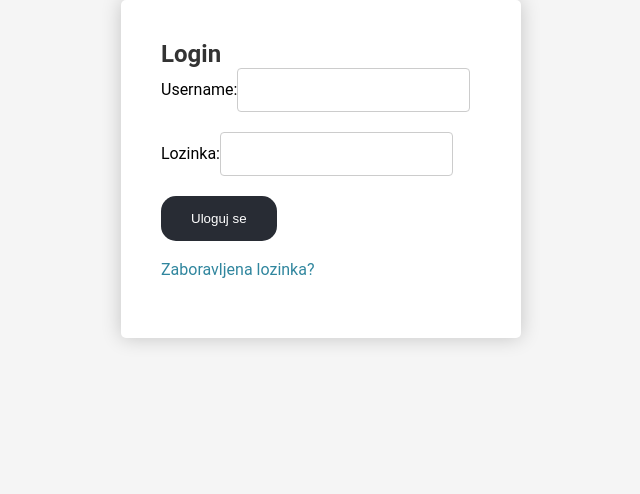
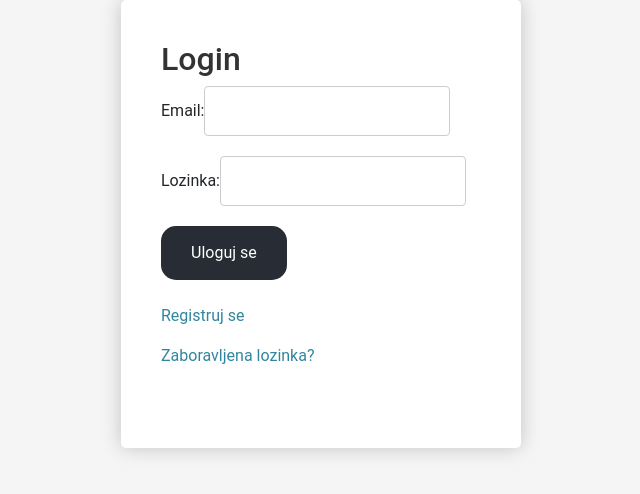
Before and after one commit to elab-development/internet-tehnologije-projekat-interaktivnikalendar_2023_1077, a React (Create React App) app in the folder reactapp/: page / in a window 1280 px wide. Shown: the top 494 px of the page, without its empty margins (319-959 px from the left). Built offline with nearby package versions, Linux system fonts and the light colour scheme.

Commit message:
Registration

```diff
--- a/reactapp/package.json
+++ b/reactapp/package.json
@@ -6,6 +6,7 @@
     "@testing-library/jest-dom": "^5.17.0",
     "@testing-library/react": "^13.4.0",
     "@testing-library/user-event": "^13.5.0",
+    "axios": "^1.6.7",
     "react": "^18.2.0",
     "react-dom": "^18.2.0",
     "react-icons": "^5.0.1",
--- a/reactapp/public/index.html
+++ b/reactapp/public/index.html
@@ -24,11 +24,13 @@
       work correctly both with client-side routing and a non-root public URL.
       Learn how to configure a non-root public URL by running `npm run build`.
     -->
+    <link href="https://cdn.jsdelivr.net/npm/bootstrap@5.0.2/dist/css/bootstrap.min.css" rel="stylesheet" integrity="sha384-EVSTQN3/azprG1Anm3QDgpJLIm9Nao0Yz1ztcQTwFspd3yD65VohhpuuCOmLASjC" crossorigin="anonymous">
     <title>React App</title>
   </head>
   <body>
     <noscript>You need to enable JavaScript to run this app.</noscript>
     <div id="root"></div>
 
+    <script src="https://cdn.jsdelivr.net/npm/bootstrap@5.0.2/dist/js/bootstrap.bundle.min.js" integrity="sha384-MrcW6ZMFYlzcLA8Nl+NtUVF0sA7MsXsP1UyJoMp4YLEuNSfAP+JcXn/tWtIaxVXM" crossorigin="anonymous"></script>
   </body>
 </html>
--- a/reactapp/src/components/Login.jsx
+++ b/reactapp/src/components/Login.jsx
@@ -1,43 +1,55 @@
 import React, { useState } from 'react';
 import ForgotPassword from './ForgotPassword';
+import axios from 'axios';
+import Register from './Register';
 
 const Login = ({ onLogin }) => {
-  const [username, setUsername] = useState('');
-  const [password, setPassword] = useState('');
+  const [email, setEmail] = useState("");
+  const [password, setPassword] = useState("");
   const [showForgotPassword, setShowForgotPassword] = useState(false);
+  const [showRegistration, setShowRegistration] = useState(false);
 
   const handleLogin = () => {
-    console.log('Logging in as:', username);
-
-    if (onLogin) {
-      onLogin(username);
-    }
-
-    setShowForgotPassword(true);
+    axios.post("http://127.0.0.1:8000/api/login", { email, password })
+      .then((res) => {
+        console.log(res.data);
+        if (onLogin) {
+          onLogin(res.data.User);
+        }
+        setShowForgotPassword(true);
+      })
+      .catch((error) => {
+        console.log("Greska pri logovanju:", error.response.data);
+      });
   };
 
   const handleForgotPassword = () => {
     setShowForgotPassword(true);
   };
 
+  const handleRegistration = () => {
+    setShowRegistration(true);
+  };
   return (
     <div className='login-container'>
       <h2>Login</h2>
-      <form >
+      <form>
         <label>
-          Username:
-          <input className='login-input' value={username} onChange={(e) => setUsername(e.target.value)} />
+          Email:
+          <input className='login-input' value={email} onChange={(e) => setEmail(e.target.value)} />
         </label>
         <br />
         <label>
           Lozinka:
-          <input className='login-input' value={password} onChange={(e) => setPassword(e.target.value)} />
+          <input className='login-input' type="password" value={password} onChange={(e) => setPassword(e.target.value)} />
         </label>
         <br />
         <button className='login-button' onClick={handleLogin}>Uloguj se</button>
         <br /><br />
+        <p onClick={handleRegistration} style={{ cursor: 'pointer', color: '#30869e' }}>Registruj se</p>
         <p onClick={handleForgotPassword} style={{ cursor: 'pointer', color: '#30869e' }}>Zaboravljena lozinka?</p><br />
       </form>
+      {showRegistration && <Register onCancel={() => setShowRegistration(false)} />}
       {showForgotPassword && <ForgotPassword onCancel={() => setShowForgotPassword(false)} />}
     </div>
   );
--- /dev/null
+++ b/reactapp/src/components/Register.jsx
@@ -0,0 +1,47 @@
+import React, { useState } from 'react';
+import axios from 'axios';
+
+const Register = ({ onRegistration }) => {
+  const [name, setName] = useState("");
+  const [email, setEmail] = useState("");
+  const [password, setPassword] = useState("");
+
+  const handleRegistration = () => {
+    axios.post("http://127.0.0.1:8000/api/register", { name, email, password })
+      .then((res) => {
+        console.log(res.data);
+        if (onRegistration) {
+          onRegistration(res.data.User);
+        }
+      })
+      .catch((error) => {
+        console.log("Greska pri registraciji:", error.response.data);
+      });
+  };
+
+  return (
+    <div>
+      <h2>Registracija</h2>
+      <form>
+        <label>
+          Ime:
+          <input className='login-input' value={name} onChange={(e) => setName(e.target.value)} />
+        </label>
+        <br />
+        <label>
+          Email:
+          <input className='login-input' value={email} onChange={(e) => setEmail(e.target.value)} />
+        </label>
+        <br />
+        <label>
+          Lozinka:
+          <input className='login-input' type="password" value={password} onChange={(e) => setPassword(e.target.value)} />
+        </label>
+        <br />
+        <button className='login-button' onClick={handleRegistration}>Registruj se</button>
+      </form>
+    </div>
+  );
+};
+
+export default Register;
```
Also changed, not shown: 1 other file (tests, documents, lock files or other folders).
